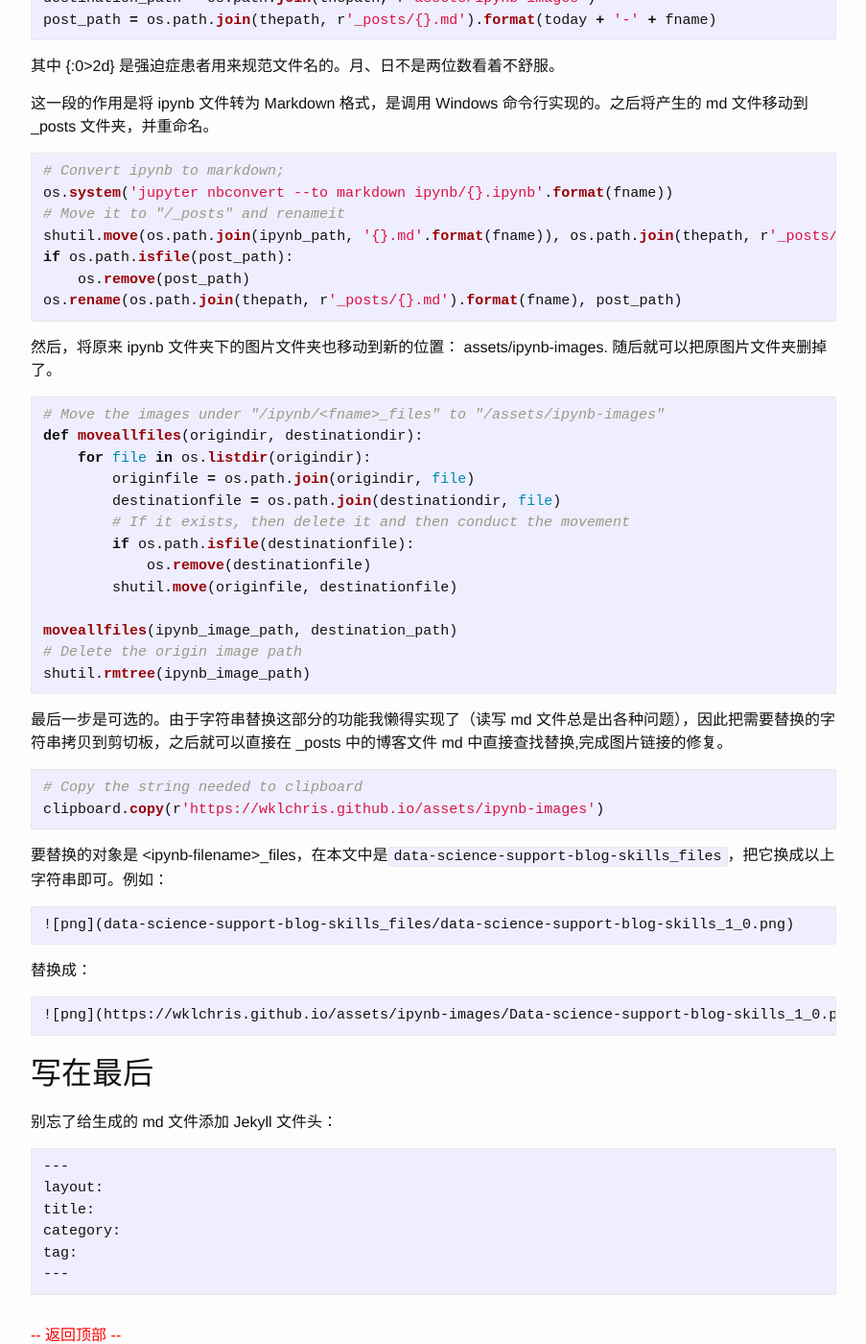
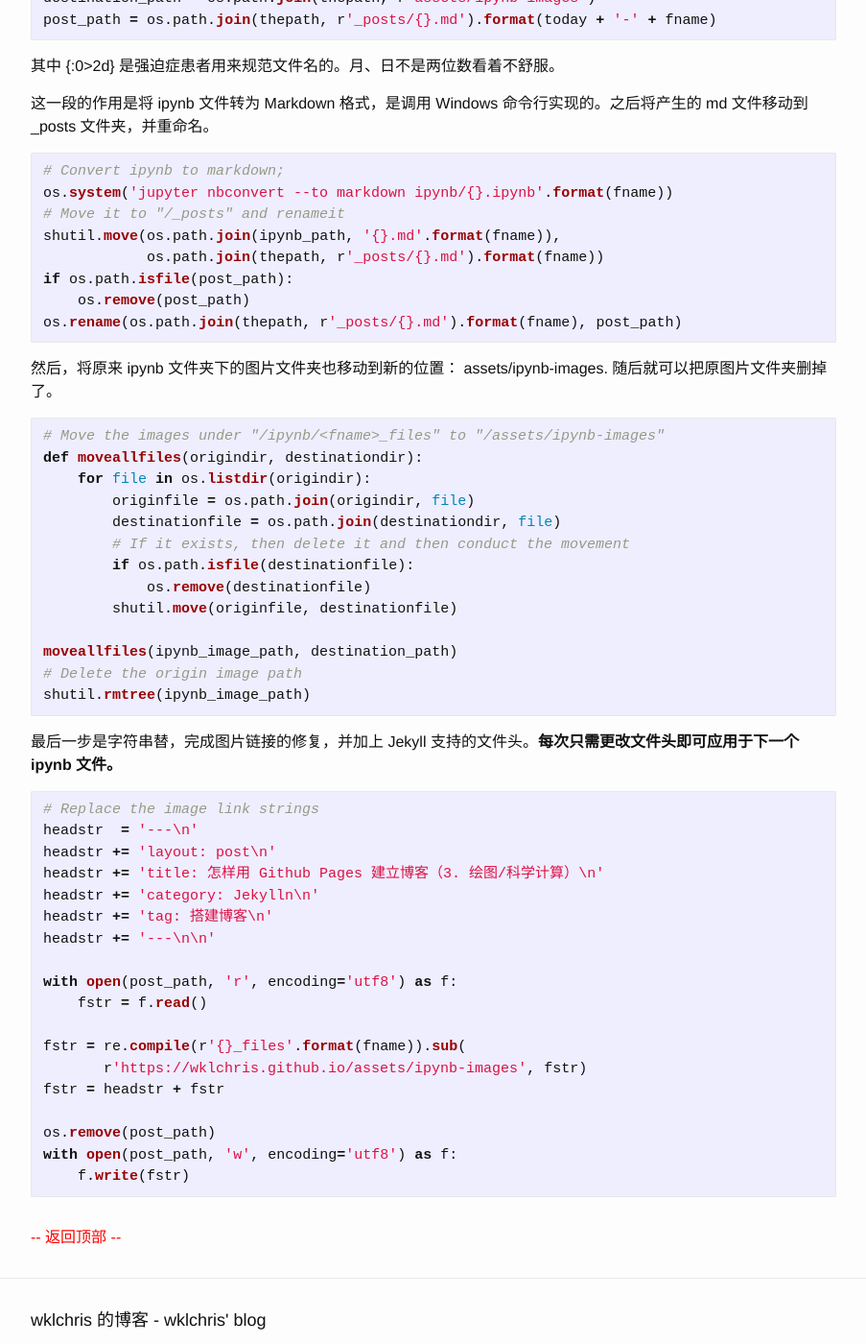
Before and after one commit to wklchris/wklchris.github.io, a Jekyll site: the page built from _posts/2017-01-14-Data-science-support-blog-skills.md, in a window 1280 px wide and 1400 px high, scrolled down 2214 px. Shown: the whole window at 96% size, without its empty margins (188-1091 px from the left). Built offline with Jekyll 4.4.1, drawn with Linux system fonts in a browser that asks for light colours; comment, search, counter and statistics services are not loaded; some of the changed text lies outside the part shown.

Commit message:
Home webpage style change.  Update 01-14 post _to-ipynb.py.

````diff
--- a/_config.yml
+++ b/_config.yml
@@ -20,6 +20,11 @@
 
 # Build settings
 markdown: kramdown
+
+kramdown:
+  input: GFM
+  syntax_highlighter: rouge
+
 theme: minima
 exclude:
   - Gemfile
--- a/_posts/2017-01-14-Data-science-support-blog-skills.md
+++ b/_posts/2017-01-14-Data-science-support-blog-skills.md
@@ -1,9 +1,10 @@
 ---
 layout: post
 title: 怎样用 Github Pages 建立博客（3. 绘图/科学计算）
-category: Jekyll Jupyter
+category: Jekylln
 tag: 搭建博客
 ---
+
 
 本文基于前两篇的搭建 Jekyll 的基础上，向博客添加能够方便地撰写科学计算内容的功能，主要是通过 Jupyter Notebook 将 ipynb 文件转换为 Markdown 文件，实现方便地插入 Python/R 的代码及其图像。
 
@@ -44,7 +45,9 @@
     - 生成一个名为 *filename*\_files 文件夹，存放 ipynb 生成的图片；
     - 生成同名的 *filename*.md 文件，图片以如下形式链接（以本文为例）：
 
-          ![png](data-science-support-blog-skills_files/data-science-support-blog-skills_1_0.png)
+```
+![png](data-science-support-blog-skills_files/data-science-support-blog-skills_1_0.png)
+```
 
 因此我们要做的事情就很简单了：
 
@@ -52,14 +55,14 @@
 2. 在主文件夹（ipynb 文件夹的上级）下，建立一个 python 文件 \_to-ipynb.py，用于转换。具体代码见下一节。
 3. 将 ipynb 文件夹下不需要进行版本控制的内容添加到 .gitignore 文件中。
 
-以后每次写完 ipynb ，用 convert.bat 脚本运行一遍即可。对应的图片会自动归档到 `assets/ipynb-images` 目录下，并修复转换好的 markdown 文件中的图片链接。
+以后每次写完 ipynb ，用 \_to-ipynb.py 脚本运行一遍即可。对应的图片会自动归档到 `assets/ipynb-images` 目录下，并修复转换好的 markdown 文件中的图片链接。
 
 ## \_to-ipynb.py 文件内容
 
 首先是读取时间（作为博客文件名的一部分），比如 1900-01-30. 然后是读取当前文件位置。用户只需要输入 ipynb 文件的名称（比如 Data-science-support-blog-skills），最好是连字符支持的——因为这将直接在 \_posts 文件夹下生成形如 1900-01-30-Data-science-support-blog-skills.md 文件。
 
 ```python
-import os
+import os, re
 import shutil
 import datetime
 import clipboard
@@ -83,7 +86,8 @@
 # Convert ipynb to markdown;
 os.system('jupyter nbconvert --to markdown ipynb/{}.ipynb'.format(fname))
 # Move it to "/_posts" and renameit
-shutil.move(os.path.join(ipynb_path, '{}.md'.format(fname)), os.path.join(thepath, r'_posts/{}.md').format(fname))
+shutil.move(os.path.join(ipynb_path, '{}.md'.format(fname)),
+            os.path.join(thepath, r'_posts/{}.md').format(fname))
 if os.path.isfile(post_path):
     os.remove(post_path)
 os.rename(os.path.join(thepath, r'_posts/{}.md').format(fname), post_path)
@@ -107,29 +111,25 @@
 shutil.rmtree(ipynb_image_path)
 ```
 
-最后一步是可选的。由于字符串替换这部分的功能我懒得实现了（读写 md 文件总是出各种问题），因此把需要替换的字符串拷贝到剪切板，之后就可以直接在 \_posts 中的博客文件 md 中直接查找替换,完成图片链接的修复。
+最后一步是字符串替，完成图片链接的修复，并加上 Jekyll 支持的文件头。**每次只需更改文件头即可应用于下一个 ipynb 文件。**
 
 ```python
-# Copy the string needed to clipboard
-clipboard.copy(r'https://wklchris.github.io/assets/ipynb-images')
+# Replace the image link strings
+headstr  = '---\n'
+headstr += 'layout: post\n'
+headstr += 'title: 怎样用 Github Pages 建立博客（3. 绘图/科学计算）\n'
+headstr += 'category: Jekylln\n'
+headstr += 'tag: 搭建博客\n'
+headstr += '---\n\n'
+
+with open(post_path, 'r', encoding='utf8') as f:
+    fstr = f.read()
+
+fstr = re.compile(r'{}_files'.format(fname)).sub(
+       r'https://wklchris.github.io/assets/ipynb-images', fstr)
+fstr = headstr + fstr
+
+os.remove(post_path)
+with open(post_path, 'w', encoding='utf8') as f:
+    f.write(fstr)
 ```
-
-要替换的对象是 \<ipynb-filename\>\_files，在本文中是`data-science-support-blog-skills_files`，把它换成以上字符串即可。例如：
-
-    ![png](data-science-support-blog-skills_files/data-science-support-blog-skills_1_0.png)
-
-替换成：
-
-    ![png](https://wklchris.github.io/assets/ipynb-images/Data-science-support-blog-skills_1_0.png)
-
-## 写在最后
-
-别忘了给生成的 md 文件添加 Jekyll 文件头：
-```
----
-layout:
-title:
-category:
-tag:
----
-```
````
Also changed, not shown: _layouts/home.html (+9 -5 lines), _to-ipynb.py (+18 -3 lines), 1 other file.
